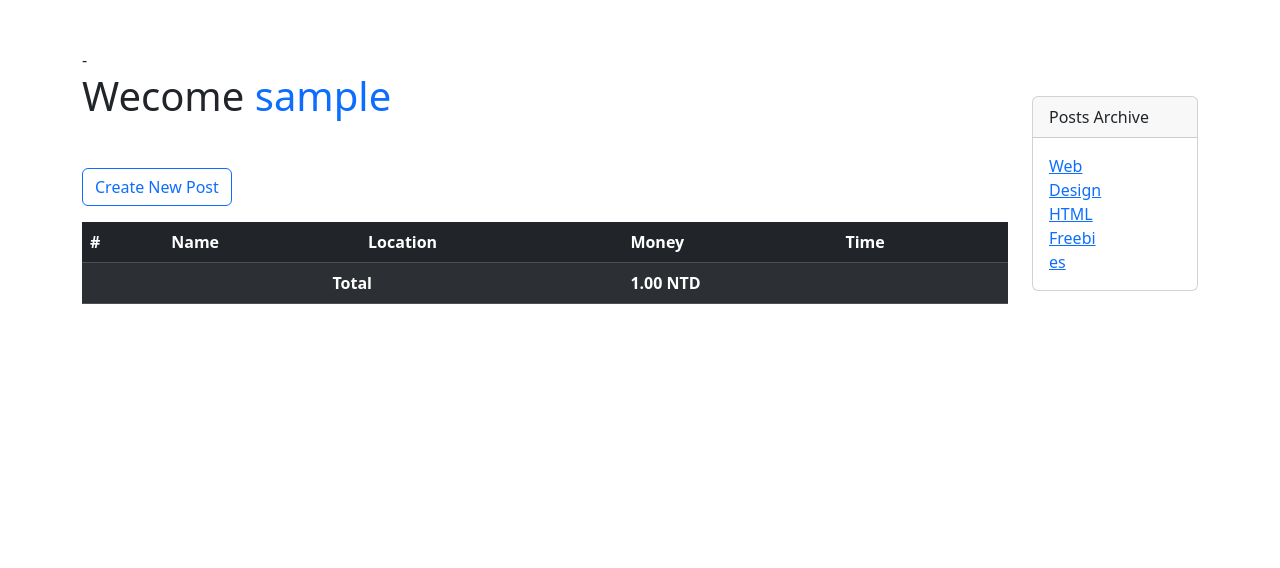
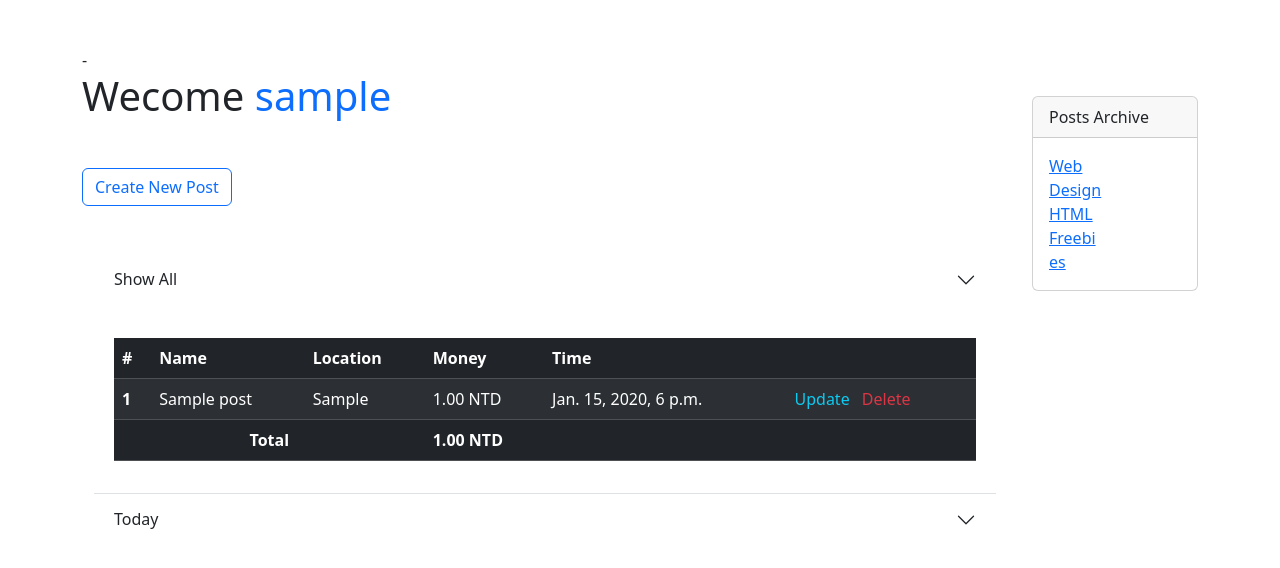
Before and after one commit to winlintun/personal-daily-expense, a Django app: page / in a window 1280 px wide. Shown: the part 56-624 px from the top of the page. Run offline with Django 5.2, Linux system fonts and the light colour scheme; a user stored in the database is signed in; tables that the repository leaves empty hold one stand-in row (values such as "Sample post").

Commit message:
home page add show all data and day to day show data

```diff
--- a/expenditure/views.py
+++ b/expenditure/views.py
@@ -102,22 +102,25 @@
 
     model = Post
     template_name = "expenditure/index.html"
-    paginate_by = 10
     queryset = Post.objects.filter(status=1).order_by("-create_date")
-    #context_object_name = "posts"
+
     today = now()
 
+    def get_queryset(self):
+        global post_by_day, posts_by_day
 
-    def get_queryset(self):
-        """
-        filter only publish post
-        """
+        post_by_day = Post.objects.filter(status=1).filter(user=self.request.user).filter(create_date__icontains=f"{self.today.year}-{self.today.month}-{self.today.day}")
+        posts_by_day = Post.objects.filter(status=1).filter(user=self.request.user).all()
 
-        post = Post.objects.filter(status=1).filter(user=self.request.user).filter(create_date__date=f"{self.today.year}-{self.today.month}-{self.today.day}")
-        print(post)
-        # post = Post.objects.filter(status=1).filter(user=self.request.user).all()
 
-        return post
+        if post_by_day is not None:
+            return post_by_day
+        else:
+            self.paginate_by = 10
+            return posts_by_day
+
+
+
 
     def get_context_data(self, **kwargs):
         """
@@ -127,13 +130,50 @@
         """
         context = super(Home, self).get_context_data(**kwargs)
         #context['posts'] = Post.objects.filter(user=self.request.user).all()
-        total_money = Post.objects.filter(user=self.request.user).aggregate(total=Sum("money"))
-        context['total'] = round(total_money['total'], 2)
+        # total_money = Post.objects.filter(user=self.request.user).aggregate(total=Sum("money"))
+        day_total_money = post_by_day.aggregate(total=Sum("money"))
 
+        # for show day to day data
+        if day_total_money['total'] is not None:
+            context['total_by_day'] = round(day_total_money['total'], 2)
+            context['post_by_day'] = post_by_day
 
-        # if context['total_money'] is not None:
-        #     context['total_money'] = "{:.2f}".format(context['total_money'])
+        # all_total_money = Post.objects.filter(user=self.request.user).aggregate(total=Sum("money"))
+
+        # show alway all data
+        all_total_money = posts_by_day.aggregate(total=Sum("money"))
+        context['total_all_day'] = round(all_total_money['total'], 2)
+        context['posts_by_day'] = posts_by_day
+
         return context
+
+"""
+@method_decorator(login_required, name="dispatch")
+class HomeViewAll(generic.ListView):
+
+    # Show all data
+
+    model = Post
+    template_name = "expenditure/view_all_day.html"
+    paginate_by = 10
+    queryset = Post.objects.filter(status=1).order_by("-create_date")
+
+    def get_queryset(self):
+
+        # filter only publish post
+
+        post = Post.objects.filter(status=1).filter(user=self.request.user).all()
+
+        return post
+
+    def get_context_data(self, **kwargs):
+        context = super(HomeViewAll, self).get_context_data(**kwargs)
+        all_total_money = Post.objects.filter(user=self.request.user).aggregate(total=Sum("money"))
+        context['all_total_money'] = round(all_total_money['total'], 2)
+
+        return context
+"""
+
 
 
 
--- a/templates/expenditure/index.html
+++ b/templates/expenditure/index.html
@@ -11,8 +11,29 @@
               <!-- post create form -->-
               <h1 class="mb-5">Wecome <span class="text-primary">{{request.user.username}}</span></h1>
 
-              <p><a href="{% url 'create' %}" class="btn btn-outline-primary">Create New Post</a></p>
+              <a href="{% url 'create' %}" class="btn btn-outline-primary">Create New Post</a>
 
+              <div class="container mt-5">
+                <div class="accordion accordion-flush mt-4"
+                     id="accordionExample">
+                     <!-- show all data -->
+                    <div class="accordion-item">
+                        <h2 class="accordion-header" id="headingTwo">
+                            <button class="accordion-button collapsed"
+                                    type="button"
+                                    data-bs-toggle="collapse"
+                                    data-bs-target="#collapseTwo"
+                                    aria-expanded="true"
+                                    aria-controls="collapseTwo">
+                                Show All
+                            </button>
+                        </h2>
+
+                        <div id="collapseTwo"
+                             class="accordion-collapse collapse show"
+                             aria-labelledby="headingTwo"
+                             data-bs-parent="#accordionExample">
+                            <div class="accordion-body">
                                 <!-- On tables -->
                                 <table class="table table-striped table-dark mt-3">
                                   <thead>
@@ -26,7 +47,7 @@
                                       </tr>
                                   </thead>
                                   <tbody>
-                  {% for post in page_obj %}
+                                      {% for post in posts_by_day %}
                                       <tr>
                                           <th scope="row">{{forloop.counter}}</th>
                                           <!-- <th scope="row">{{ post.id }}</th> -->
@@ -46,11 +67,79 @@
 
                                       <td colspan="3" class="text-center bold"><strong>Total</strong></td>
                                       <td colspan="3">
-                     <strong>{{ total }} NTD</strong>
+                                          <strong>{{ total_all_day }} NTD</strong>
                                       </td>
                                       </tr>
                                   </tbody>
                                 </table>
+                            </div>
+                        </div>
+                    </div>
+                    <!-- show by day -->
+                    <div class="accordion-item">
+                        <h2 class="accordion-header" id="headingOne">
+                            <button class="accordion-button collapsed"
+                                    type="button"
+                                    data-bs-toggle="collapse"
+                                    data-bs-target="#collapseOne"
+                                    aria-expanded="false"
+                                    aria-controls="collapseOne">
+                                Today
+                            </button>
+                        </h2>
+                        <div id="collapseOne"
+                             class="accordion-collapse collapse"
+                             aria-labelledby="headingOne"
+                            data-bs-parent="#accordionExample">
+                            <div class="accordion-body">
+                              {% if post_by_day %}
+                              <!-- On tables -->
+                              <table class="table table-striped table-dark mt-3">
+                                <thead>
+                                    <tr>
+                                    <th scope="col">#</th>
+                                    <th scope="col">Name</th>
+                                    <th scope="col">Location</th>
+                                    <th scope="col">Money</th>
+                                    <th scope="col" colspan="2">Time</th>
+
+                                    </tr>
+                                </thead>
+                                <tbody>
+                                    {% for post in post_by_day %}
+                                    <tr>
+                                        <th scope="row">{{forloop.counter}}</th>
+                                        <!-- <th scope="row">{{ post.id }}</th> -->
+                                        <td>{{post.title}}</td>
+                                        <td>{{post.location}}</td>
+                                        <td>{{post.money}} NTD</td>
+                                        <td>
+                                        {{post.create_date}}
+                                        </td>
+                                        <td>
+                                        <a href="{% url 'update' post.id %}" class="link-info  link-offset-2 link-underline-opacity-25 link-underline-opacity-100-hover mx-2" style="text-decoration: none;">Update</a>
+                                        <a href="{% url 'delete' post.id %}" class="link-danger link-offset-2 link-underline-opacity-25 link-underline-opacity-100-hover" style="text-decoration: none;">Delete</a>
+                                        </td>
+                                    </tr>
+                                    {% endfor %}
+                                    <tr>
+
+                                    <td colspan="3" class="text-center bold"><strong>Total</strong></td>
+                                    <td colspan="3">
+                                        <strong>{{ total_by_day }} NTD</strong>
+                                    </td>
+                                    </tr>
+                                </tbody>
+                              </table>
+                              {% else %}
+                                <strong>Not have today data!</strong>
+                              {% endif %}
+                            </div>
+                        </div>
+                    </div>
+                </div>
+              </div>
+
               <!-- page navigation -->
               {% if is_paginated %}
               <nav aria-label="Page navigation">
```
Also changed, not shown: templates/base.html (line endings or trailing spaces). Lines whose indentation alone changed are shown as unchanged.
